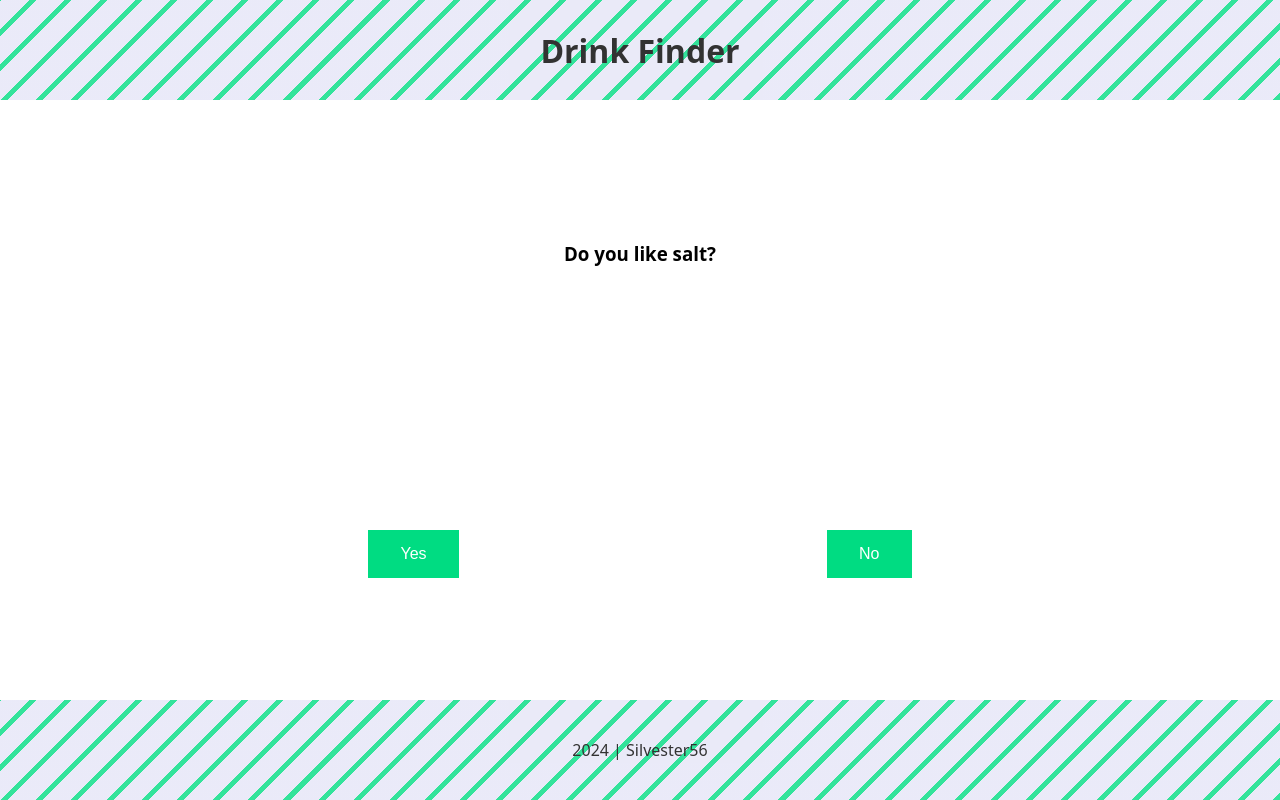
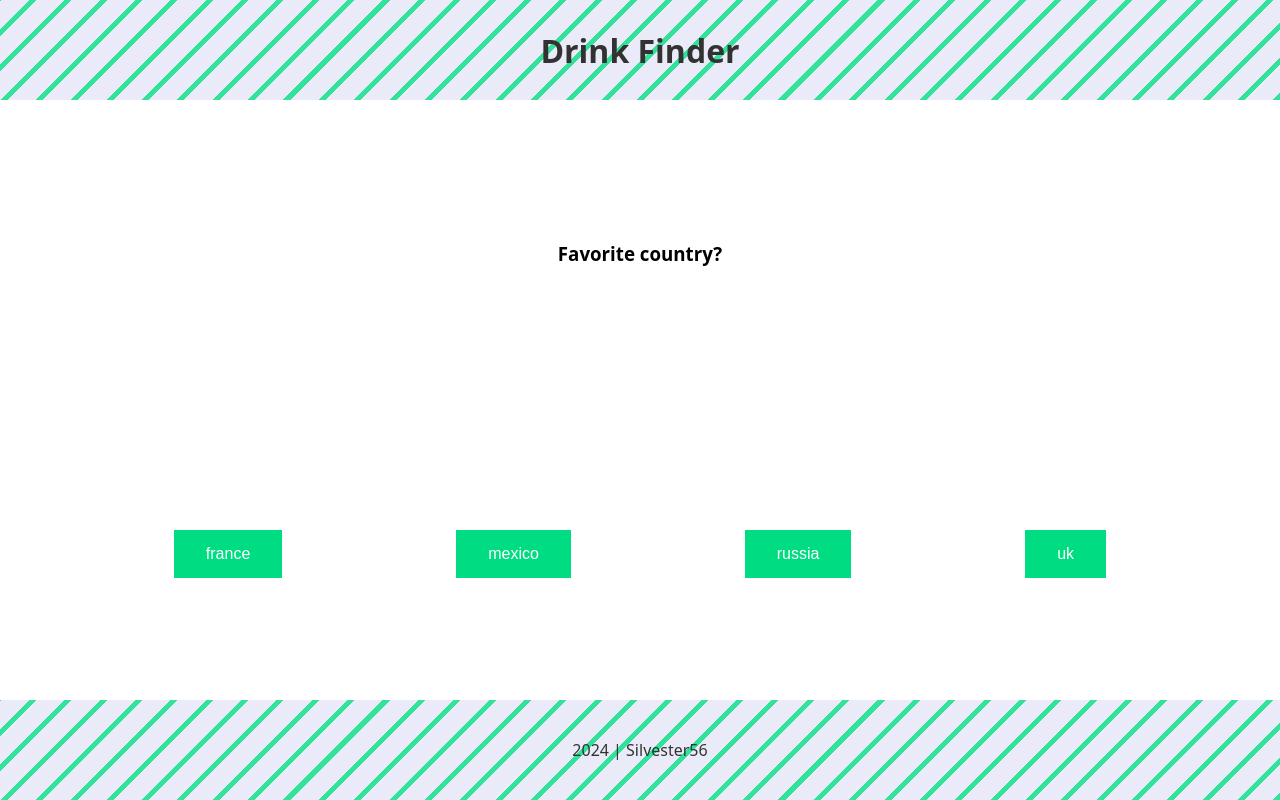
Before and after one commit to Silvester56/drinkfinder, a Nuxt app: page / in a window 1280 px wide. Built offline with nearby package versions, Linux system fonts and the light colour scheme.

Commit message:
Add tags and improve tagging algorithm

```diff
--- a/app.vue
+++ b/app.vue
@@ -32,14 +32,14 @@ const Tags = Object.freeze({
   COINTREAU: enumValue("COINTREAU"),
   FEW_INGREDIENTS: enumValue("FEW_INGREDIENTS"),
   MANY_INGREDIENTS: enumValue("MANY_INGREDIENTS"),
-  COLD: enumValue("COLD"),
-  HOT: enumValue("HOT"),
   MEXICO: enumValue("MEXICO"),
   FRANCE: enumValue("FRANCE"),
   RUSSIA: enumValue("RUSSIA"),
-  USA: enumValue("USA"),
+  UK: enumValue("UK"),
   SALT: enumValue("SALT"),
   NO_SALT: enumValue("NO_SALT"),
+  COFFEE: enumValue("COFFEE"),
+  NO_COFFEE: enumValue("NO_COFFEE"),
 });
 
 const buttonListFromTags = (tags) => tags.map(t => {
@@ -52,6 +52,10 @@ let allQuestions = [
     buttonList: [{text: "Yes", tag: Tags.SALT}, {text: "No", tag: Tags.NO_SALT}]
   },
   {
+    phrase: "Do you need an energy boost?",
+    buttonList: [{text: "Yes", tag: Tags.COFFEE}, {text: "No", tag: Tags.NO_COFFEE}]
+  },
+  {
     phrase: "Are you lazy?",
     buttonList: [{text: "Yes", tag: Tags.FEW_INGREDIENTS}, {text: "No", tag: Tags.MANY_INGREDIENTS}]
   },
@@ -61,43 +65,53 @@ let allQuestions = [
   },
   {
     phrase: "Favorite spirit?",
-    buttonList: buttonListFromTags([Tags.VODKA, Tags.GIN, Tags.RUM, Tags.TEQUILA, Tags.COGNAC])
+    buttonList: buttonListFromTags([Tags.VODKA, Tags.GIN, Tags.TEQUILA])
+  },
+  {
+    phrase: "Favorite spirit?",
+    buttonList: buttonListFromTags([Tags.COGNAC, Tags.CACHAÇA, Tags.RUM])
+  },
+  {
+    phrase: "Champagne or Prosecco ?",
+    buttonList: buttonListFromTags([Tags.CHAMPAGNE, Tags.PROSECCO])
+  },
+  {
+    phrase: "Whisky or Whiskey ?",
+    buttonList: buttonListFromTags([Tags.WHISKY, Tags.WHISKEY])
   },
   {
     phrase: "Favorite country?",
-    buttonList: buttonListFromTags([Tags.FRANCE, Tags.MEXICO, Tags.RUSSIA])
-  },
-  {
-    phrase: "Are you freezing?",
-    buttonList: [{text: "Yes", tag: Tags.HOT}, {text: "No", tag: Tags.COLD}]
+    buttonList: buttonListFromTags([Tags.FRANCE, Tags.MEXICO, Tags.RUSSIA, Tags.UK])
   }
-];
+].sort((a, b) => b.buttonList.length - a.buttonList.length + 0.5 - Math.random());
+
+const tagsOnCondition = (condition, tagsIfConfition, tagsIfNotCondition) => {
+  if (condition) {
+    return tagsIfConfition;
+  }
+  return tagsIfNotCondition ? tagsIfNotCondition : [];
+};
 
 let allCocktails = cocktails.map(cocktail => {
+  let tmpString = cocktail.ingredients.reduce((acc, cur) => `${cur.ingredient}\n${acc}`, `${cocktail.name}\n${cocktail.method}\n`);
+  console.log(tmpString);
+  if (cocktail.garnish) {
+    tmpString = `${tmpString}\n${cocktail.garnish}`;
+  }
+  tmpString = tmpString.toUpperCase();
   cocktail.tags = [];
-  Object.keys(Tags).forEach(tag => {
-    if (cocktail.ingredients.some(i => i.ingredient.toUpperCase().includes(tag.toString().replace("_", " ")))) {
-      cocktail.tags.push(Tags[tag]);
-      if (Tags[tag] === Tags.TEQUILA) {
-        cocktail.tags.push(Tags.MEXICO);
-      } else if (Tags[tag] === Tags.VODKA) {
-        cocktail.tags.push(Tags.RUSSIA);
-      }
-    }
+  [Tags.WHISKEY, Tags.WHISKY, Tags.CACHAÇA, Tags.CHAMPAGNE, Tags.PROSECCO, Tags.TRIPLE_SEC, Tags.COINTREAU].forEach(tag => {
+    cocktail.tags = cocktail.tags.concat(tagsOnCondition(tmpString.includes(tag.toString()), [tag]));
   });
-  if (cocktail.garnish && cocktail.garnish.toUpperCase().includes("SALT")) {
-    cocktail.tags.push(Tags.SALT);
-  } else {
-    cocktail.tags.push(Tags.NO_SALT);
-  }
-  if (cocktail.ingredients.length <= 3) {
-    cocktail.tags.push(Tags.FEW_INGREDIENTS);
-  } else {
-    cocktail.tags.push(Tags.MANY_INGREDIENTS);
-  }
-  if (cocktail.name.toUpperCase().includes("FRENCH")) {
-    cocktail.tags.push(Tags.FRANCE);
-  }
+  cocktail.tags = cocktail.tags.concat(tagsOnCondition(tmpString.search(/\bGIN\b/) !== -1, [Tags.GIN, Tags.UK]));
+  cocktail.tags = cocktail.tags.concat(tagsOnCondition(tmpString.includes("RUM"), [Tags.RUM]));
+  cocktail.tags = cocktail.tags.concat(tagsOnCondition(tmpString.includes("TEQUILA"), [Tags.TEQUILA, Tags.MEXICO]));
+  cocktail.tags = cocktail.tags.concat(tagsOnCondition(tmpString.includes("VODKA"), [Tags.VODKA, Tags.RUSSIA]));
+  cocktail.tags = cocktail.tags.concat(tagsOnCondition(tmpString.includes("COGNAC"), [Tags.COGNAC, Tags.FRANCE]));
+  cocktail.tags = cocktail.tags.concat(tagsOnCondition(tmpString.includes("FRENCH"), [Tags.FRANCE]));
+  cocktail.tags = cocktail.tags.concat(tagsOnCondition(cocktail.ingredients.length <= 3, [Tags.FEW_INGREDIENTS], [Tags.MANY_INGREDIENTS]));
+  cocktail.tags = cocktail.tags.concat(tagsOnCondition(tmpString.includes("SALT"), [Tags.SALT], [Tags.NO_SALT]));
+  cocktail.tags = cocktail.tags.concat(tagsOnCondition(tmpString.includes("COFFEE") || tmpString.includes("ESPRESSO"), [Tags.COFFEE], [Tags.NO_COFFEE]));
   return cocktail;
 });
 
@@ -121,12 +135,17 @@ export default {
         return;
       }
       this.remainingCocktails = this.remainingCocktails.filter(cocktail => cocktail.tags.includes(tag));
+      this.printRemainingCocktails();
       this.remainingQuestions.forEach(q => q.buttonList = q.buttonList.filter(b => this.remainingCocktails.some(c => c.tags.includes(b.tag))));
       this.remainingQuestions = this.remainingQuestions.filter(q => q.buttonList.length >= 2);
-      this.remainingQuestions.sort(() => 0.5 - Math.random());
+      this.remainingQuestions.sort((a, b) => b.buttonList.length - a.buttonList.length + 0.5 - Math.random());
+    },
+    printRemainingCocktails() {
+      this.remainingCocktails.forEach(c => console.log(c.name, c.tags.join(", "), "\n"));
     }
   },
   created() {
+    this.printRemainingCocktails();
   }
 }
 
```
